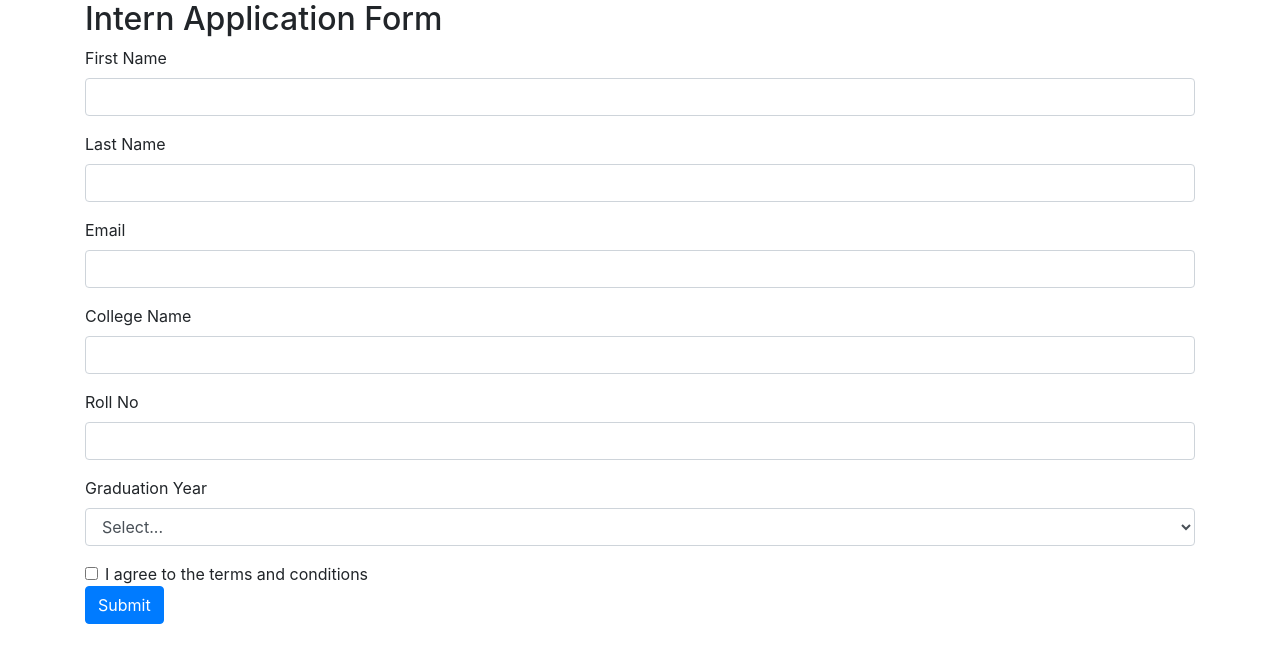
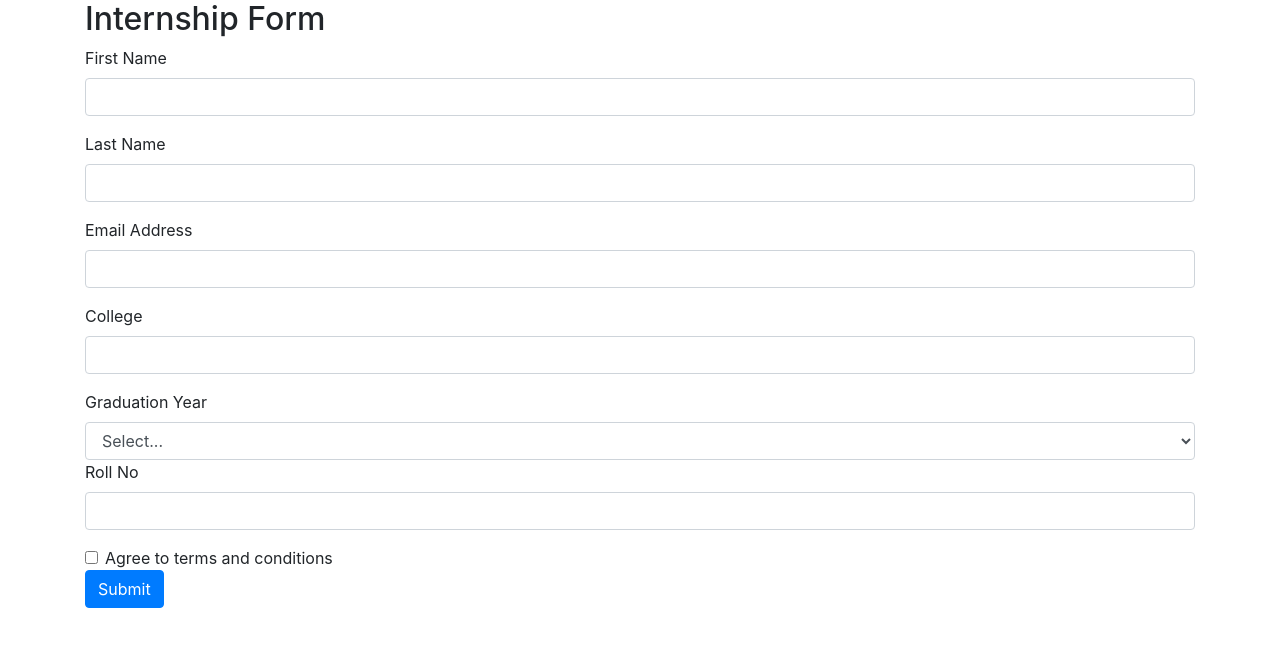
Before and after one commit to acciojob/bootstrap-form-easy-Gokleshchaudhary, a website: page main.html in a window 1280 px wide. Drawn offline with nearby package versions, Linux system fonts and the light colour scheme.

Commit message:
created a submission

```diff
--- a/main.html
+++ b/main.html
@@ -8,7 +8,7 @@
 </head>
 <body>
     <div class="container">
-        <h2>Intern Application Form</h2>
+        <h2>Internship Form</h2>
         <form>
             <div class="form-group">
                 <label for="first-name-input">First Name</label>
@@ -21,20 +21,16 @@
                 <div class="invalid-feedback">Please provide your last name.</div>
             </div>
             <div class="form-group">
-                <label for="email-input">Email</label>
+                <label for="email-input">Email Address</label>
                 <input type="email" class="form-control" id="email-input" required>
                 <div class="invalid-feedback">Please provide a valid email address.</div>
             </div>
             <div class="form-group">
-                <label for="college-input">College Name</label>
+                <label for="college-input">College</label>
                 <input type="text" class="form-control" id="college-input" required>
                 <div class="invalid-feedback">Please provide your college name.</div>
             </div>
-            <div class="form-group">
-                <label for="roll-no-input">Roll No</label>
-                <input type="text" class="form-control" id="roll-no-input" required>
-                <div class="invalid-feedback">Please provide your roll number.</div>
-            </div>
+
             <div class="form-group">
                 <label for="graduation-year">Graduation Year</label>
                 <select class="form-control" id="graduation-year" required>
@@ -44,11 +40,16 @@
                     <option>2022</option>
                     <option>2023</option>
                 </select>
+				<div class="form-group">
+                <label for="roll-no-input">Roll No</label>
+                <input type="text" class="form-control" id="roll-no-input" required>
+                <div class="invalid-feedback">Please provide your roll number.</div>
+            </div>
                 <div class="invalid-feedback">Please select your graduation year.</div>
             </div>
             <div class="form-check">
                 <input type="checkbox" class="form-check-input" id="conditions-checkbox" required>
-                <label class="form-check-label" for="conditions-checkbox">I agree to the terms and conditions</label>
+                <label class="form-check-label" for="conditions-checkbox">Agree to terms and conditions</label>
                 <div class="invalid-feedback">You must agree before submitting.</div>
             </div>
             <button type="submit" class="btn btn-primary">Submit</button>
```
